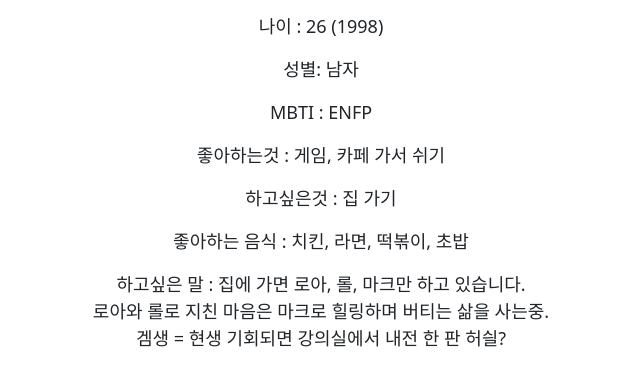
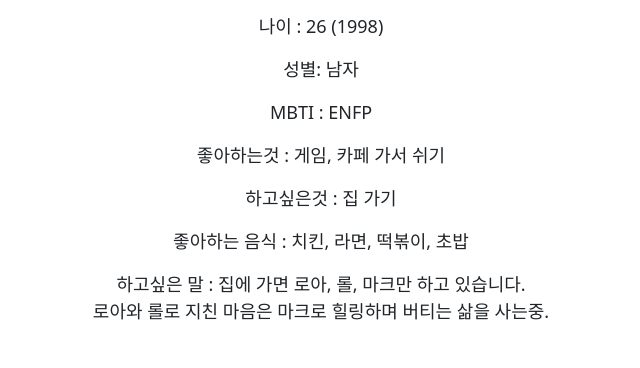
Before and after one commit to JunYeopKimm/practice, a plain HTML site: page AJHinfo/AJH.html in a window 1280 px wide. Shown: the part 442-810 px from the top of the page, without its empty margins (319-959 px from the left). Drawn offline with nearby package versions, Linux system fonts and the light colour scheme.

Commit message:
2번째수정

```diff
--- a/AJHinfo/AJH.html
+++ b/AJHinfo/AJH.html
@@ -55,7 +55,6 @@
         <p>
             하고싶은 말 : 집에 가면 로아, 롤, 마크만 하고 있습니다.<br>
             로아와 롤로 지친 마음은 마크로 힐링하며 버티는 삶을 사는중. <br>
-            겜생 = 현생 기회되면 강의실에서 내전 한 판 허싈?
         </p>
     </div>
 </body>
```
